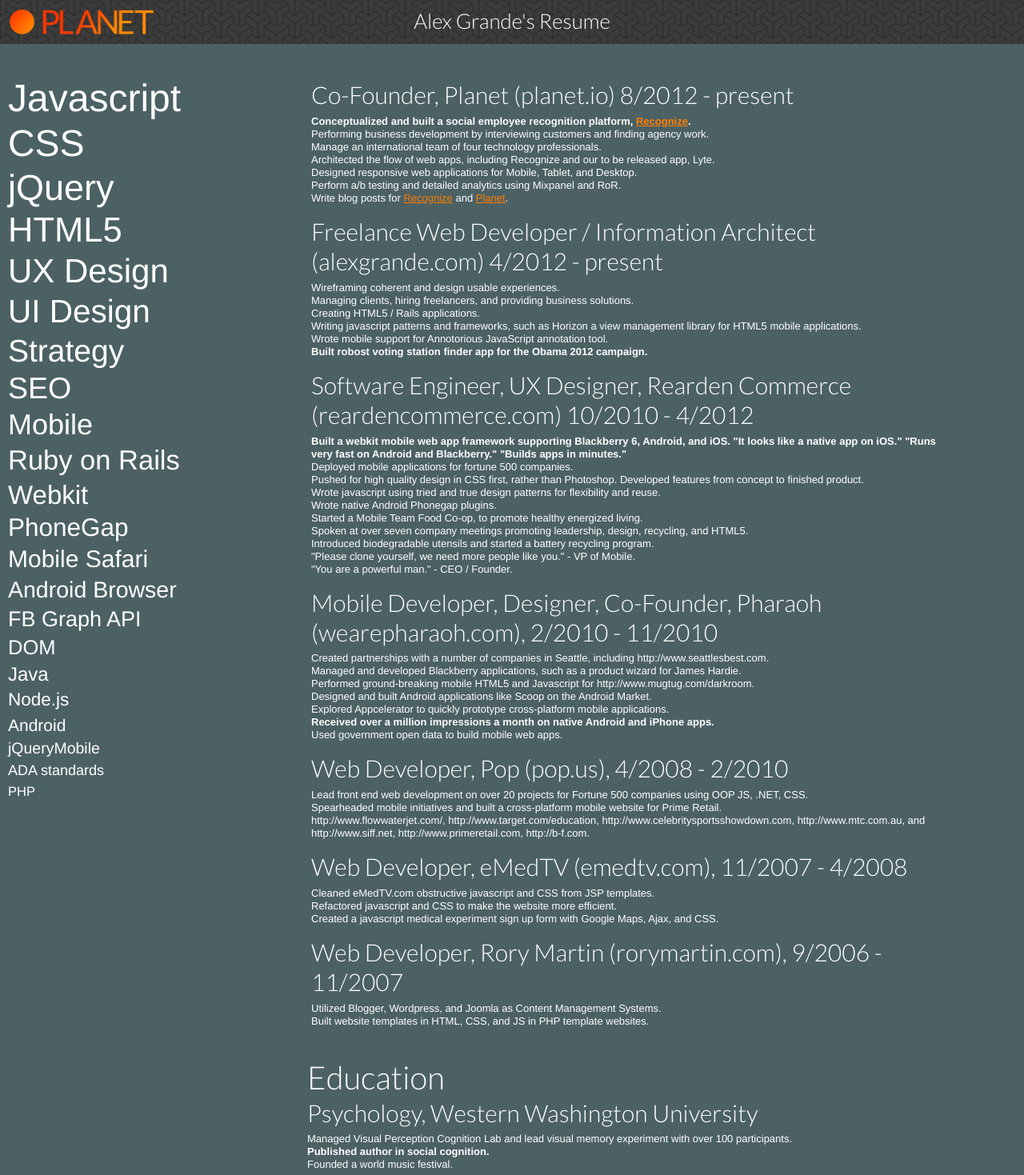
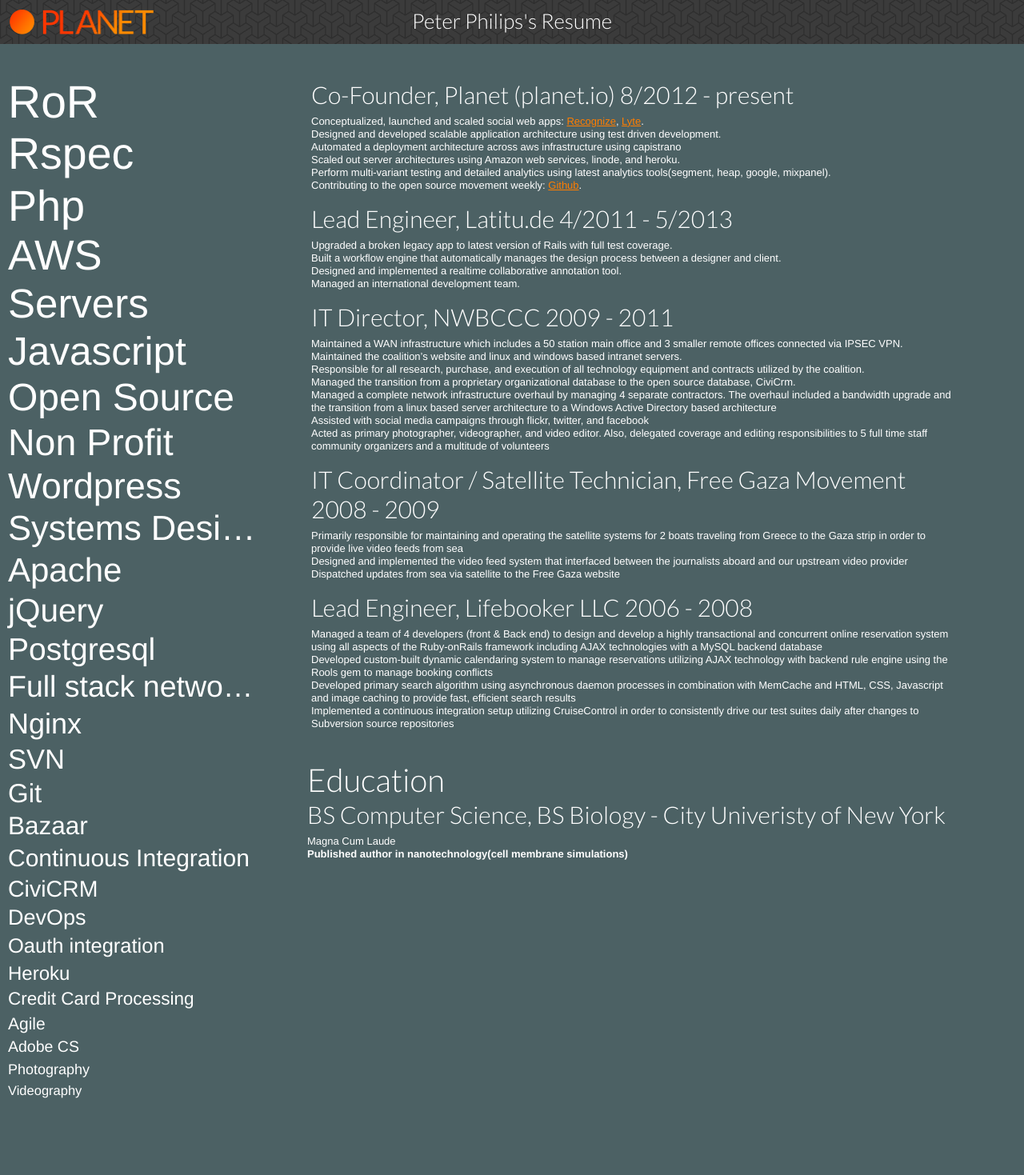
Before and after one commit to planetio/homepage, a PHP site: page /peter-philips in a window 1280 px wide. Shown: the whole page at 80% size. Run offline with PHP 8.4, Linux system fonts and the light colour scheme; some libraries are stand-ins or nearby versions.

Commit message:
added peters resume

```diff
--- a/dev/alex-grande/index.php
+++ b/dev/alex-grande/index.php
@@ -47,7 +47,7 @@
           <li><strong>Conceptualized and built a social employee recognition platform, <a href="http://www.recognizeapp.com">Recognize</a>.</strong></li>
           <li>Performing business development by interviewing customers and finding agency work.</li>
           <li>Manage an international team of four technology professionals.</li>
-          <li>Architected the flow of web apps, including Recognize and our to be released app, Lyte.</li>
+          <li>Architected the flow of web apps, including Recognize and our to be released app, <a href="http://lyte.io">Lyte</a>.</li>
           <li>Designed responsive web applications for Mobile, Tablet, and Desktop.</li>
           <li>Perform a/b testing and detailed analytics using Mixpanel and RoR.</li>
           <li>Write blog posts for <a href="http://blog.recognizeapp.com">Recognize</a> and <a href="http://planet.io/blog">Planet</a>.</li>
@@ -113,6 +113,7 @@
       <ul><li> Utilized Blogger, Wordpress, and Joomla as Content Management Systems. </li>
       <li>Built website templates in HTML, CSS, and JS in PHP template websites.</li></ul>
       </div>
+
       <h2>Education</h2>
       <h3>Psychology, Western Washington University</h3>
       <ul style="padding-bottom: 10px;">
--- a/dev/index.php
+++ b/dev/index.php
@@ -50,7 +50,7 @@
         <div class="content">
           <h3>Touch-enabled HTML5 Annotation Tool</h3>
           <p>Latitude Network came to us to build out a responsive, tablet-ready annotation tool.</p>
-          <p>We utilized the Annotarious library, and contributed back by pull requesting touch events.</p>
+          <p>We utilized the Annotorious library, and contributed back by pull requesting touch events.</p>
           <a href="https://github.com/planetio/annotorious" class="link" target="_blank">Visit the github source</a>
         </div>
       </div>
--- a/dev/peter-philips/index.php
+++ b/dev/peter-philips/index.php
@@ -1,6 +1,6 @@
 <?php
     $pathDepth = '';
-    $pageTitle = 'Alex Grande\'s Resume';
+    $pageTitle = 'Peter Philips\'s Resume';
     $pageId = '';
     include('../includes/head.php');
     include('../includes/header.php');
@@ -14,111 +14,125 @@
 
     <section id="main-content" class="content-buckets">
       <ul>
-        <li id="javascript">Javascript</li>
-        <li id="css">CSS</li>
-        <li id="jquery">jQuery</li>
-        <li id="html">HTML5  </li>
-        <li id="ux">UX Design</li>
-        <li id='ui'>UI Design</li>
-        <li id="stategy">Strategy</li>
-        <li id='seo'>SEO</li>
-        <li id='mobile'>Mobile</li>
-        <li id="ror">Ruby on Rails</li>
-        <li id="webkit">Webkit </li>
-        <li id="phonegap">PhoneGap</li>
-        <li id="ios">Mobile Safari</li>
-        <li id="android_browser">Android Browser</li>
-        <li id="fb-graph">FB Graph API</li>
-        <li id="dom">DOM </li>
-        <li id="java">Java</li>
-        <li id="node">Node.js</li>
-        <li id="android">Android</li>
-        <li id="jquerymobile">jQueryMobile</li>
-        <li id="ada">ADA standards</li>
-        <li id="php">PHP </li>
+        <?php
+          $skills = array(
+            'ror' => 'RoR',
+            'rspec' => 'Rspec',
+            'php' => 'Php',
+            'aws' => 'AWS',
+            'servers' => 'Servers',
+            'js' => 'Javascript',
+            'opensource' => 'Open Source',
+            'nonprofit' => 'Non Profit',
+            'wordpress' => 'Wordpress',
+            'systems' => 'Systems Design',
+            'apache' => 'Apache',
+            'jquery' => 'jQuery',
+            'mysql' => 'Postgresql',
+            'tcp' => 'Full stack network management',
+            'nginx' => 'Nginx',
+            'svn' => 'SVN',
+            'git' => 'Git',
+            'bzr' => 'Bazaar',
+            'ci' => 'Continuous Integration',
+            'civicrm' => 'CiviCRM',
+            'devops' => 'DevOps',
+            'oauth' => 'Oauth integration',
+            'heroku' => 'Heroku',
+            'cc' => 'Credit Card Processing',
+            'agile' => 'Agile',
+            'adobe' => 'Adobe CS',
+            'photo' => 'Photography',
+            'video' => 'Videography'
+            );
+        ?>
+
+        <?php
+        foreach($skills as $key => $value) {
+          echo "<li id='$key'>".$value."</li>";
+        }
+        ?>
+
       </ul>
 
     </section>
 
     <aside id="side-content" class="content-buckets">
-      <div class="job ux ui javascript css seo mobile html ror stategy">
+      <div class="job ror js rspec aws servers rspec opensource systems apache jquery mysql nginx git oauth agile devops">
         <h3>Co-Founder, Planet (planet.io) 8/2012 - present</h3>
         <ul>
-          <li><strong>Conceptualized and built a social employee recognition platform, <a href="http://www.recognizeapp.com">Recognize</a>.</strong></li>
-          <li>Performing business development by interviewing customers and finding agency work.</li>
-          <li>Manage an international team of four technology professionals.</li>
-          <li>Architected the flow of web apps, including Recognize and our to be released app, Lyte.</li>
-          <li>Designed responsive web applications for Mobile, Tablet, and Desktop.</li>
-          <li>Perform a/b testing and detailed analytics using Mixpanel and RoR.</li>
-          <li>Write blog posts for <a href="http://blog.recognizeapp.com">Recognize</a> and <a href="http://planet.io/blog">Planet</a>.</li>
+          <li>Conceptualized, launched and scaled social web apps: <a href="http://recognizeapp.com" target="_blank">Recognize</a>, <a href="http://lyte.io" target="_blank">Lyte</a>.</li>
+          <li>Designed and developed scalable application architecture using test driven development.</li>
+          <li>Automated a deployment architecture across aws infrastructure using capistrano</li>
+          <li>Scaled out server architectures using Amazon web services, linode, and heroku.</li>
+          <li>Perform multi-variant testing and detailed analytics using latest analytics tools(segment, heap, google, mixpanel).</li>
+          <li>Contributing to the open source movement weekly: <a href="http://github.com/synth">Github</a>.</li>
         </ul>
       </div>
-      <div class="job ux ui javascript css fb-graph webkit ror android seo mobile jquery html stategy" >
-        <h3>Freelance Web Developer / Information Architect (alexgrande.com) 4/2012 - present</h3>
+
+      <div class="job ror js rspec opensource systems apache jquery mysql cc agile bzr" >
+        <h3>Lead Engineer, Latitu.de 4/2011 - 5/2013 </h3>
         <ul>
-          <li>Wireframing coherent and design usable experiences.</li>
-          <li>Managing clients, hiring freelancers, and providing business solutions.</li>
-          <li>Creating HTML5 / Rails applications.</li>
-          <li>Writing javascript patterns and frameworks, such as Horizon a view management library for HTML5 mobile applications.</li>
-          <li>Wrote mobile support for Annotorious JavaScript annotation tool.</li>
-          <li><strong>Built robost voting station finder app for the Obama 2012 campaign.</strong></li>
+          <li>Upgraded a broken legacy app to latest version of Rails with full test coverage.</li>
+          <li>Built a workflow engine that automatically manages the design process between a designer and client.</li>
+          <li>Designed and implemented a realtime collaborative annotation tool.</li>
+          <li>Managed an international development team.</li>
         </ul>
       </div>
-      <div class="job javascript googleapi fb-graph node css jquery html webkit phonegap ios android android_browser blackberry ux ui dom java jquerymobile googleapis mobile" >
-        <h3>Software Engineer, UX Designer, Rearden Commerce (reardencommerce.com) 10/2010 - 4/2012</h3>
+
+      <div class="job ror php apache wordpress opensource tcp nonprofit systems servers civicrm photo video mysql" >
+        <h3>IT Director, NWBCCC 2009 - 2011 </h3>
         <ul>
-          <li><strong>Built a webkit mobile web app framework supporting Blackberry 6, Android, and iOS. "It looks like a native app on iOS." "Runs very fast on Android and Blackberry." "Builds apps in minutes."</strong></li>
-          <li>Deployed mobile applications for fortune 500 companies.</li>
-          <li>Pushed for high quality design in CSS first, rather than Photoshop. Developed features from concept to finished product.</li>
-          <li>Wrote javascript using tried and true design patterns for flexibility and reuse.</li>
-          <li>Wrote native Android Phonegap plugins.</li>
-          <li>Started a Mobile Team Food Co-op, to promote healthy energized living.</li>
-          <li>Spoken at over seven company meetings promoting leadership, design, recycling, and HTML5.</li>
-          <li>Introduced biodegradable utensils and started a battery recycling program.</li>
-          <li>"Please clone yourself, we need more people like you." - VP of Mobile.</li>
-          <li>"You are a powerful man." - CEO / Founder.</li>
+          <li>Maintained a WAN infrastructure which includes a 50 station main office and 3 smaller
+remote offices connected via IPSEC VPN.</li>
+          <li>Maintained the coalition’s website and linux and windows based intranet servers.</li>
+          <li>Responsible for all research, purchase, and execution of all technology equipment and
+contracts utilized by the coalition.</li>
+          <li>Managed the transition from a proprietary organizational database to the open source
+database, CiviCrm.</li>
+          <li>Managed a complete network infrastructure overhaul by managing 4 separate contractors.
+The overhaul included a bandwidth upgrade and the transition from a linux based server
+architecture to a Windows Active Directory based architecture</li>
+          <li>Assisted with social media campaigns through flickr, twitter, and facebook</li>
+          <li>Acted as primary photographer, videographer, and video editor. Also, delegated coverage
+and editing responsibilities to 5 full time staff community organizers and a multitude of
+volunteers</li>
+
         </ul>
       </div>
-      <div class="job javascript googleapi css jquery html webkit phonegap ios android blackberry ux ui dom java jquerymobile ror mysql sqlite ydl php mobile stategy">
 
-      <h3>Mobile Developer, Designer, Co-Founder, Pharaoh (wearepharaoh.com), 2/2010 - 11/2010</h3>
+      <div class="job php opensource nonprofit wordpress tcp photo video" >
+        <h3>IT Coordinator / Satellite Technician, Free Gaza Movement 2008 - 2009 </h3>
+        <ul>
+          <li>Primarily responsible for maintaining and operating the satellite systems for 2 boats
+traveling from Greece to the Gaza strip in order to provide live video feeds from sea</li>
+          <li>Designed and implemented the video feed system that interfaced between the journalists
+aboard and our upstream video provider</li>
+          <li>Dispatched updates from sea via satellite to the Free Gaza website</li>
+        </ul>
+      </div>
 
-      <ul><li>Created partnerships with a number of companies in Seattle, including http://www.seattlesbest.com.</li>
-        <li>Managed and developed Blackberry applications, such as a product wizard for James Hardie.</li>
-        <li>Performed ground-breaking mobile HTML5 and Javascript for http://www.mugtug.com/darkroom.</li>
-        <li>Designed and built Android applications like Scoop on the Android Market.</li>
-        <li>Explored Appcelerator to quickly prototype cross-platform mobile applications.</li>
-        <li><strong>Received over a million impressions a month on native Android and iPhone apps.</strong></li>
-        <li>Used government open data to build mobile web apps.</li></ul>
-        </div>
-        <div class="job ror javascript css jquery dom html ajax mobile ada php">
+      <div class="job ror servers js rspec systems apache jquery mysql svn git bzr ci devops cc agile" >
+        <h3>Lead Engineer, Lifebooker LLC 2006 - 2008 </h3>
+        <ul>
+          <li>Managed a team of 4 developers (front & Back end) to design and develop a highly
+transactional and concurrent online reservation system using all aspects of the Ruby-onRails framework including AJAX technologies with a MySQL backend database</li>
+          <li>Developed custom-built dynamic calendaring system to manage reservations utilizing AJAX
+technology with backend rule engine using the Rools gem to manage booking conflicts</li>
+          <li>Developed primary search algorithm using asynchronous daemon processes in combination
+with MemCache and HTML, CSS, Javascript and image caching to provide fast, efficient search
+results</li>
+           <li>Implemented a continuous integration setup utilizing CruiseControl in order to
+consistently drive our test suites daily after changes to Subversion source repositories</li>
+        </ul>
+      </div>
 
-      <h3>Web Developer, Pop (pop.us), 4/2008 - 2/2010</h3>
-      <ul>
-        <li>Lead front end web development on over 20 projects for Fortune 500 companies using OOP JS, .NET, CSS.
-        <li>Spearheaded mobile initiatives and built a cross-platform mobile website for Prime Retail.</li>
-        <li>http://www.flowwaterjet.com/, http://www.target.com/education, http://www.celebritysportsshowdown.com, http://www.mtc.com.au, and http://www.siff.net, http://www.primeretail.com, http://b-f.com.</li></ul>
-        </div>
-        <div class="job javascript java jquery css dom">
 
-      <h3>Web Developer, eMedTV (emedtv.com), 11/2007 - 4/2008</h3>
-      <ul>
-      <li>Cleaned eMedTV.com obstructive javascript and CSS from JSP templates.</li>
-      <li>Refactored javascript and CSS to make the website more efficient.
-      <li>Created a javascript medical experiment sign up form with Google Maps, Ajax, and CSS.</li></ul>
-      </div>
-      <div class="job php javascript css">
-
-      <h3>Web Developer, Rory Martin (rorymartin.com), 9/2006 - 11/2007</h3>
-      <ul><li> Utilized Blogger, Wordpress, and Joomla as Content Management Systems. </li>
-      <li>Built website templates in HTML, CSS, and JS in PHP template websites.</li></ul>
-      </div>
       <h2>Education</h2>
-      <h3>Psychology, Western Washington University</h3>
+      <h3>BS Computer Science, BS Biology - City Univeristy of New York</h3>
       <ul style="padding-bottom: 10px;">
-        <li>Managed Visual Perception Cognition Lab and lead visual memory experiment with over 100 participants.</li>
-        <li><strong>Published author in social cognition.</strong></li>
-        <li>Founded a world music festival.</li>
+        <li>Magna Cum Laude</li>
+        <li><strong>Published author in nanotechnology(cell membrane simulations)</strong></li>
       </ul>
 
     </aside>
```
